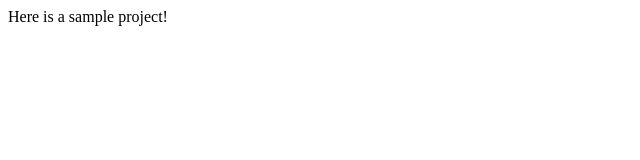
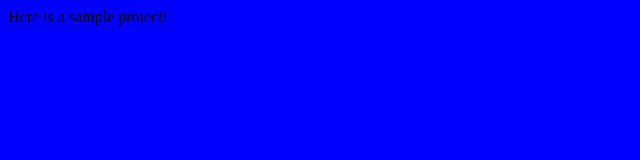
Before and after one commit to ShaneLoby/sample-project, a plain HTML site: page index.html in a window 1280 px wide. Shown: the whole page, without its empty margins (0-640 px from the left). Drawn offline with Linux system fonts and the light colour scheme.

Commit message:
changed background color

```diff
--- a/index.html
+++ b/index.html
@@ -3,6 +3,7 @@
   <head>
     <meta charset="utf-8">
     <title>Sample Project</title>
+    <link href="main.css" rel="stylesheet" />
   </head>
   <body>
     Here is a sample project!
--- /dev/null
+++ b/main.css
@@ -0,0 +1,4 @@
+body {
+  background-color: blue;
+  border-top: 10px;
+}
```
